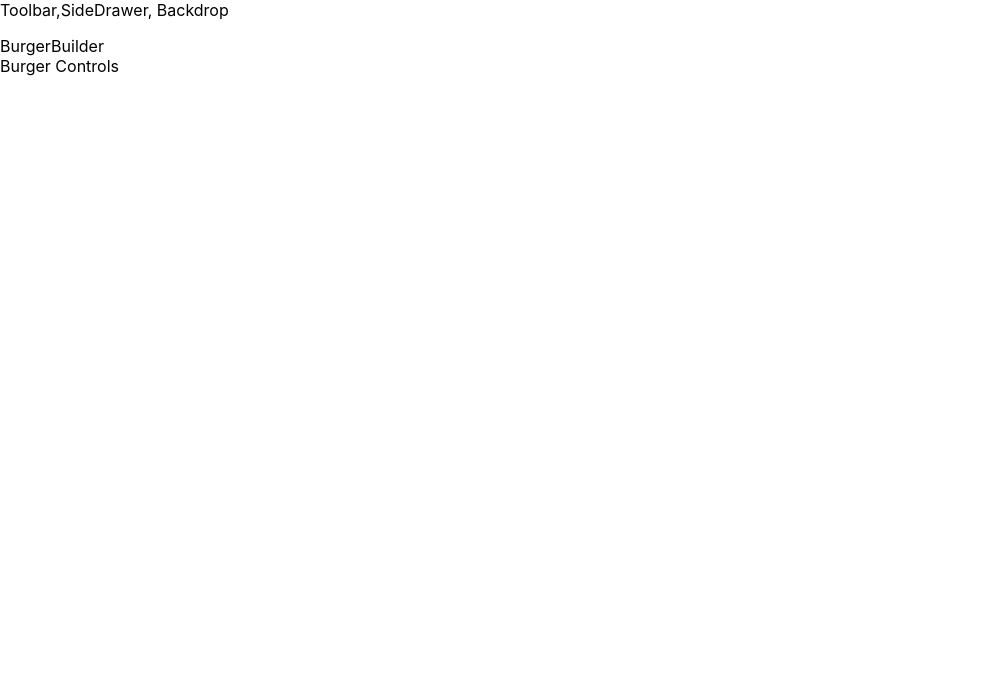
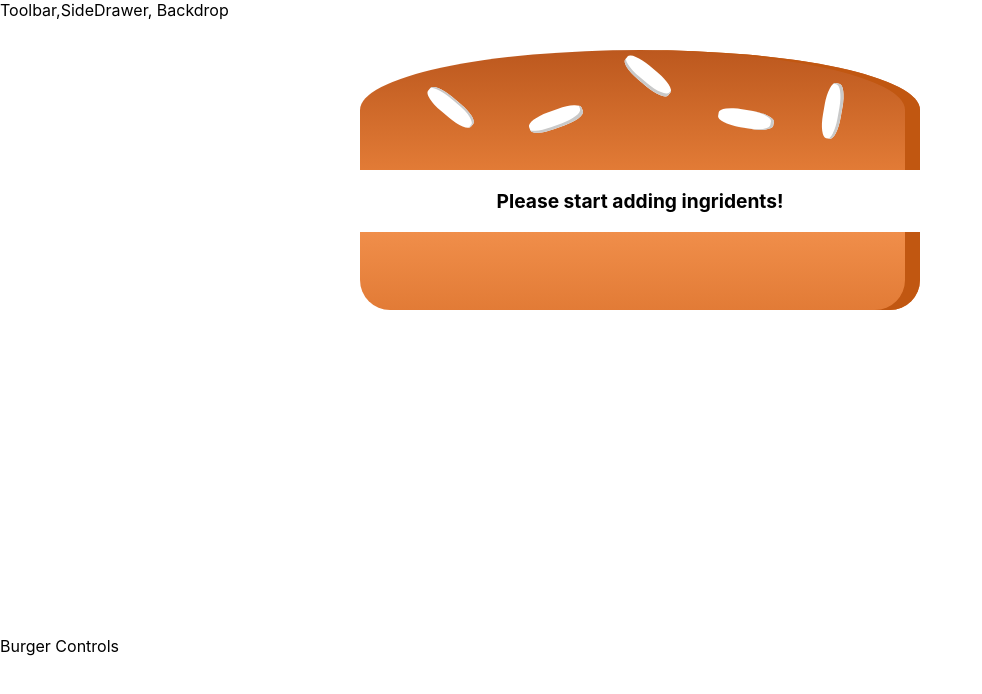
Before and after one commit to srv-smn/Burger-Builder, a React app: page / in a window 1280 px wide. Shown: the top 694 px of the page, without its empty margins (0-982 px from the left). Built offline with nearby package versions, Linux system fonts and the light colour scheme.

Commit message:
added basic burger

```diff
--- a/package.json
+++ b/package.json
@@ -48,6 +48,7 @@
     "postcss-normalize": "8.0.1",
     "postcss-preset-env": "6.7.0",
     "postcss-safe-parser": "5.0.2",
+    "prop-types": "^15.7.2",
     "react": "^17.0.1",
     "react-app-polyfill": "^2.0.0",
     "react-dev-utils": "^11.0.0",
--- /dev/null
+++ b/src/components/Burger/Burger.js
@@ -0,0 +1,25 @@
+import React from 'react'
+import classes from './Burger.module.css'
+import BurgerIngredient from './BurgerIngrident/BurgerIngrident'
+const burger = (props) =>{
+  let transformedIngredients = Object.keys(props.ingredients)
+  .map(igKey =>{
+    return [...Array(props.ingredients[igKey])].map((_,i)=>{
+    return <BurgerIngredient key = {igKey + i} type={igKey} />
+  });
+}).reduce((arr,el)=>{
+  return arr.concat(el)
+},[]);
+if(transformedIngredients.length === 0){
+  transformedIngredients = <p> Please start adding ingridents!</p>
+}
+  return(
+    <div className={classes.Burger} >
+    <BurgerIngredient type= 'bread-top'/>
+    {transformedIngredients}
+    <BurgerIngredient type= 'bread-bottom'/>
+    </div>
+  );
+}
+
+export default burger;
--- /dev/null
+++ b/src/components/Burger/Burger.module.css
@@ -0,0 +1,28 @@
+.Burger{
+  width:100%;
+  margin:auto;
+  height:250px;
+  overflow:scroll;
+  text-align:center;
+  font-weight:bold;
+  font-size:1.2rem;
+}
+
+@media (min-width:500px) and (min-height:400px) {
+  .Burger{
+    width:350px;
+    height:300px;
+  }
+}
+@media (min-width:500px) and (min-height:401px) {
+  .Burger{
+    width:450px;
+    height:400px;
+  }
+}
+@media (min-width:1000px) and (min-height:700px) {
+  .Burger{
+    width:700px;
+    height:600px;
+  }
+}
--- /dev/null
+++ b/src/components/Burger/BurgerIngrident/BurgerIngrident.js
@@ -0,0 +1,45 @@
+import React, { Component } from 'react';
+import PropTypes from 'prop-types';
+import classes from './BurgerIngrident.module.css';
+
+class BurgerIngredient extends Component {
+    render () {
+        let ingredient = null;
+
+        switch ( this.props.type ) {
+            case ( 'bread-bottom' ):
+                ingredient = <div className={classes.BreadBottom}></div>;
+                break;
+            case ( 'bread-top' ):
+                ingredient = (
+                    <div className={classes.BreadTop}>
+                        <div className={classes.Seeds1}></div>
+                        <div className={classes.Seeds2}></div>
+                    </div>
+                );
+                break;
+            case ( 'meat' ):
+                ingredient = <div className={classes.Meat}></div>;
+                break;
+            case ( 'cheese' ):
+                ingredient = <div className={classes.Cheese}></div>;
+                break;
+            case ( 'bacon' ):
+                ingredient = <div className={classes.Bacon}></div>;
+                break;
+            case ( 'salad' ):
+                ingredient = <div className={classes.Salad}></div>;
+                break;
+            default:
+                ingredient = null;
+        }
+
+        return ingredient;
+    }
+}
+
+BurgerIngredient.propTypes = {
+    type: PropTypes.string.isRequired
+};
+
+export default BurgerIngredient;
--- /dev/null
+++ b/src/components/Burger/BurgerIngrident/BurgerIngrident.module.css
@@ -0,0 +1,113 @@
+.BreadBottom {
+    height: 13%;
+    width: 80%;
+    background: linear-gradient(#F08E4A, #e27b36);
+    border-radius: 0 0 30px 30px;
+    box-shadow: inset -15px 0 #c15711;
+    margin: 2% auto;
+}
+
+.BreadTop {
+    height: 20%;
+    width: 80%;
+    background: linear-gradient(#bc581e, #e27b36);
+    border-radius: 50% 50% 0 0;
+    box-shadow: inset -15px 0 #c15711;
+    margin: 2% auto;
+    position: relative;
+}
+
+.Seeds1 {
+    width: 10%;
+    height: 15%;
+    position: absolute;
+    background-color: white;
+    left: 30%;
+    top: 50%;
+    border-radius: 40%;
+    transform: rotate(-20deg);
+    box-shadow: inset -2px -3px #c9c9c9;
+}
+
+.Seeds1:after {
+    content: "";
+    width: 100%;
+    height: 100%;
+    position: absolute;
+    background-color: white;
+    left: -170%;
+    top: -260%;
+    border-radius: 40%;
+    transform: rotate(60deg);
+    box-shadow: inset -1px 2px #c9c9c9;
+  }
+
+.Seeds1:before {
+    content: "";
+    width: 100%;
+    height: 100%;
+    position: absolute;
+    background-color: white;
+    left: 180%;
+    top: -50%;
+    border-radius: 40%;
+    transform: rotate(60deg);
+    box-shadow: inset -1px -3px #c9c9c9;
+  }
+
+  .Seeds2 {
+    width: 10%;
+    height: 15%;
+    position: absolute;
+    background-color: white;
+    left: 64%;
+    top: 50%;
+    border-radius: 40%;
+    transform: rotate(10deg);
+    box-shadow: inset -3px 0 #c9c9c9;
+  }
+
+  .Seeds2:before {
+    content: "";
+    width: 100%;
+    height: 100%;
+    position: absolute;
+    background-color: white;
+    left: 150%;
+    top: -130%;
+    border-radius: 40%;
+    transform: rotate(90deg);
+    box-shadow: inset 1px 3px #c9c9c9;
+  }
+
+
+.Meat {
+    width: 80%;
+    height: 8%;
+    background: linear-gradient(#7f3608, #702e05);
+    margin: 2% auto;
+    border-radius: 15px;
+}
+
+.Cheese {
+    width: 90%;
+    height: 4.5%;
+    margin: 2% auto;
+    background: linear-gradient(#f4d004, #d6bb22);
+    border-radius: 20px;
+}
+
+.Salad {
+    width: 85%;
+    height: 7%;
+    margin: 2% auto;
+    background: linear-gradient(#228c1d, #91ce50);
+    border-radius: 20px;
+}
+
+.Bacon {
+    width: 80%;
+    height: 3%;
+    background: linear-gradient(#bf3813, #c45e38);
+    margin: 2% auto;
+}
--- a/src/containers/BurgerBuilder/BurgerBuilder.js
+++ b/src/containers/BurgerBuilder/BurgerBuilder.js
@@ -1,12 +1,19 @@
 import React, {Component} from 'react';
-import Aux from '../../hoc/Auxiliary'
+import Aux from '../../hoc/Auxiliary';
+import Burger from '../../components/Burger/Burger'
 class BurgerBuilder extends Component {
+  state = {
+    ingredients:{
+      salad:0,
+      bacon:0,
+      cheese:0,
+      meat:0
+    }
+  }
   render(){
   return (
     <Aux>
-    <div>
-    BurgerBuilder
-    </div>
+    <Burger ingredients={this.state.ingredients} />
     <div>
     Burger Controls
     </div>
```
Also changed, not shown: src/components/Burger/BuildControls/BuildControls.module.css (added, +10 -0 lines), src/components/Burger/BuildControls/BuildControl/BuildControl.css (added), src/components/Burger/BuildControls/BuildControl/BuildControl.js (added), src/components/Burger/BuildControls/BuildControls.js (added).
